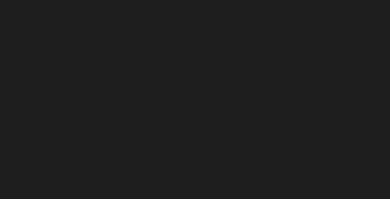
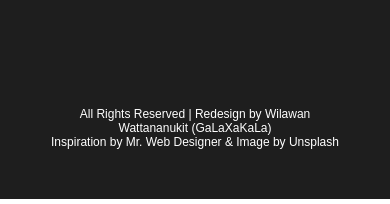
Before and after one commit to Wilawan-Watt/PRIME-Mercedez, a plain HTML site: page index.html in a window 390 px wide. Shown: the part 7168-7372 px from the top of the page. Drawn offline with nearby package versions, Linux system fonts and the light colour scheme.

Commit message:
edit footer section

```diff
--- a/asset/css/index.css
+++ b/asset/css/index.css
@@ -8,7 +8,8 @@
         scale: .8;
     }
 
-    .for-sell_heading, .for-rent_heading {
+    .for-sell_heading,
+    .for-rent_heading {
         scale: .7;
     }
 }
@@ -570,6 +571,7 @@
 
 /* ********** Mobile screen responsive ********** */
 @media screen and (max-width: 550px) {
+
     .sell_image,
     .for-sell_overlay {
         max-width: 300px
@@ -1000,8 +1002,12 @@ footer {
     }
 
     .footer_contact {
-        /* grid-column: 2 / 3; */
         padding: 2rem 0;
+    }
+
+    .footer_allright {
+        position: relative;
+        top: 30px;
     }
 }
 
```
